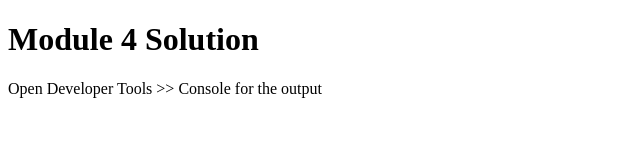
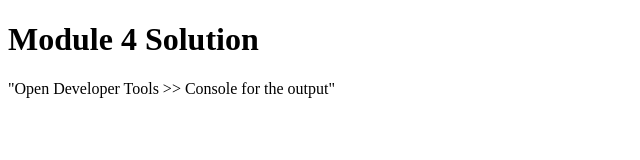
Before and after one commit to shalini2001/Module4Solution, a plain HTML site: page index.html in a window 1280 px wide. Shown: the full height of the page, 0-640 px from the left. Drawn offline with Linux system fonts and the light colour scheme.

Commit message:
Update index.html

```diff
--- a/index.html
+++ b/index.html
@@ -9,6 +9,6 @@
 </head>
 <body>
   <h1>Module 4 Solution</h1>
-  Open Developer Tools >> Console for the output
+  "Open Developer Tools >> Console for the output"
 </body>
 </html>
```
